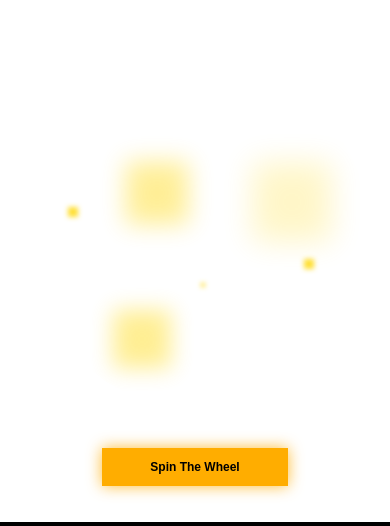
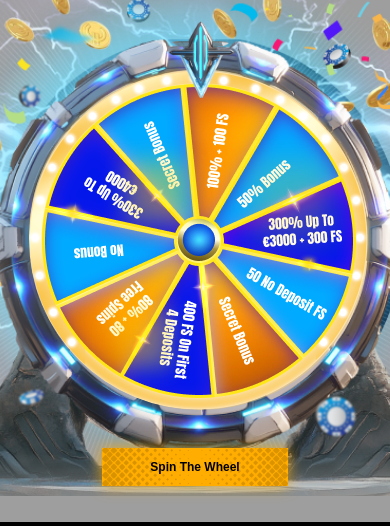
Before and after one commit to brzwsky/Lucky_Wheel, a plain HTML site: page index.html in a window 390 px wide. Shown: the part 153-679 px from the top of the page. Drawn offline with Linux system fonts and the light colour scheme; the site is published under a folder, as on GitHub Pages, so addresses that start at the root find nothing.

Commit message:
Update index.html

```diff
--- a/index.html
+++ b/index.html
@@ -17,7 +17,7 @@
 			}
 
 			body {
-				background-image: url(/img/bkg_full.png);
+				background-image: url(img/bkg_full.png);
 				background-size: cover;
 				background-position: center;
 				font-size: 14px;
@@ -68,14 +68,14 @@
 			}
 
 			.girl {
-				background-image: url(/img/girl.png);
+				background-image: url(img/girl.png);
 				background-repeat: no-repeat;
 				background-position: right;
 				margin-right: -17em;
 			}
 
 			.major {
-				background-image: url(/img/major.png);
+				background-image: url(img/major.png);
 				background-repeat: no-repeat;
 				background-position: left;
 				margin-left: -17em;
@@ -90,7 +90,7 @@
 			}
 
 			.wheel-container {
-				background-image: url(/img/stone_bkg.png);
+				background-image: url(img/stone_bkg.png);
 				background-size: cover;
 				position: relative;
 				width: 80.5625em;
@@ -99,7 +99,7 @@
 
 			.arrow {
 				position: absolute;
-				background-image: url(/img/arrow.png);
+				background-image: url(img/arrow.png);
 				background-size: contain;
 				background-repeat: no-repeat;
 				width: 9em;
@@ -112,7 +112,7 @@
 
 			.wheel {
 				position: absolute;
-				background-image: url(/img/wheel.png);
+				background-image: url(img/wheel.png);
 				background-size: cover;
 				background-repeat: no-repeat;
 				background-position: center;
@@ -201,9 +201,9 @@
 			button {
 				position: relative;
 				border: none;
-				background: url(/img/button/button_pattern_right.svg) no-repeat left
+				background: url(img/button/button_pattern_right.svg) no-repeat left
 						center,
-					url(/img/button/button_pattern_left.svg) no-repeat right center,
+					url(img/button/button_pattern_left.svg) no-repeat right center,
 					#ffad00;
 				padding: 1em 4em;
 				border: none;
@@ -278,7 +278,7 @@
 
 			#popup .popup-msg {
 				position: relative;
-				background-image: url(/img/popup.png);
+				background-image: url(img/popup.png);
 				background-size: contain;
 				background-position: center center;
 				background-repeat: no-repeat;
@@ -353,25 +353,25 @@
 				}
 
 				body {
-					background-image: url(/img/mobile/bkg_tab.png);
+					background-image: url(img/mobile/bkg_tab.png);
 					background-repeat: no-repeat;
 					background-position: center;
 					font-size: 15px;
 				}
 
 				.wheel-container {
-					background-image: url(/img/mobile/stone_tab.png);
+					background-image: url(img/mobile/stone_tab.png);
 					width: 48em;
 					height: 66.06em;
 				}
 
 				.arrow {
-					background-image: url(/img/mobile/arrow_tab.png);
+					background-image: url(img/mobile/arrow_tab.png);
 					top: 13.5%;
 				}
 
 				.wheel {
-					background-image: url(/img/mobile/wheel_tab.png);
+					background-image: url(img/mobile/wheel_tab.png);
 					background-size: cover;
 					top: 24%;
 					left: 47.5%;
@@ -422,7 +422,7 @@
 
 				#popup .popup-msg {
 					padding: 8em;
-					background-image: url(/img/mobile/popup_tab.png);
+					background-image: url(img/mobile/popup_tab.png);
 				}
 
 				#popup h2 {
@@ -456,7 +456,7 @@
 				#popup .popup-msg {
 					padding: 6em;
 					margin: 0 auto;
-					background-image: url(/img/mobile/popup_mob.png);
+					background-image: url(img/mobile/popup_mob.png);
 				}
 
 				#popup h2 {
@@ -474,25 +474,25 @@
 
 			@media (max-width: 511px) {
 				body {
-					background-image: url(/img/mobile/bkg_mob.png);
+					background-image: url(img/mobile/bkg_mob.png);
 					background-size: cover;
 				}
 
 				.wheel-container {
-					background-image: url(/img/mobile/stone_mob.png);
+					background-image: url(img/mobile/stone_mob.png);
 					width: 30.4375em;
 					height: 45.875em;
 					font-size: 15px;
 				}
 
 				.arrow {
-					background-image: url(/img/mobile/arrow_mob.png);
+					background-image: url(img/mobile/arrow_mob.png);
 					width: 6.1375em;
 					top: 19%;
 				}
 
 				.wheel {
-					background-image: url(/img/mobile/wheel_mob.png);
+					background-image: url(img/mobile/wheel_mob.png);
 					width: 21.375em;
 					height: 21.625em;
 					top: 27.4%;
@@ -653,6 +653,6 @@
 				<button id="takeBonus">Take bonus</button>
 			</div>
 		</div>
-		<script src="/script.js"></script>
+		<script src="script.js"></script>
 	</body>
 </html>
```
